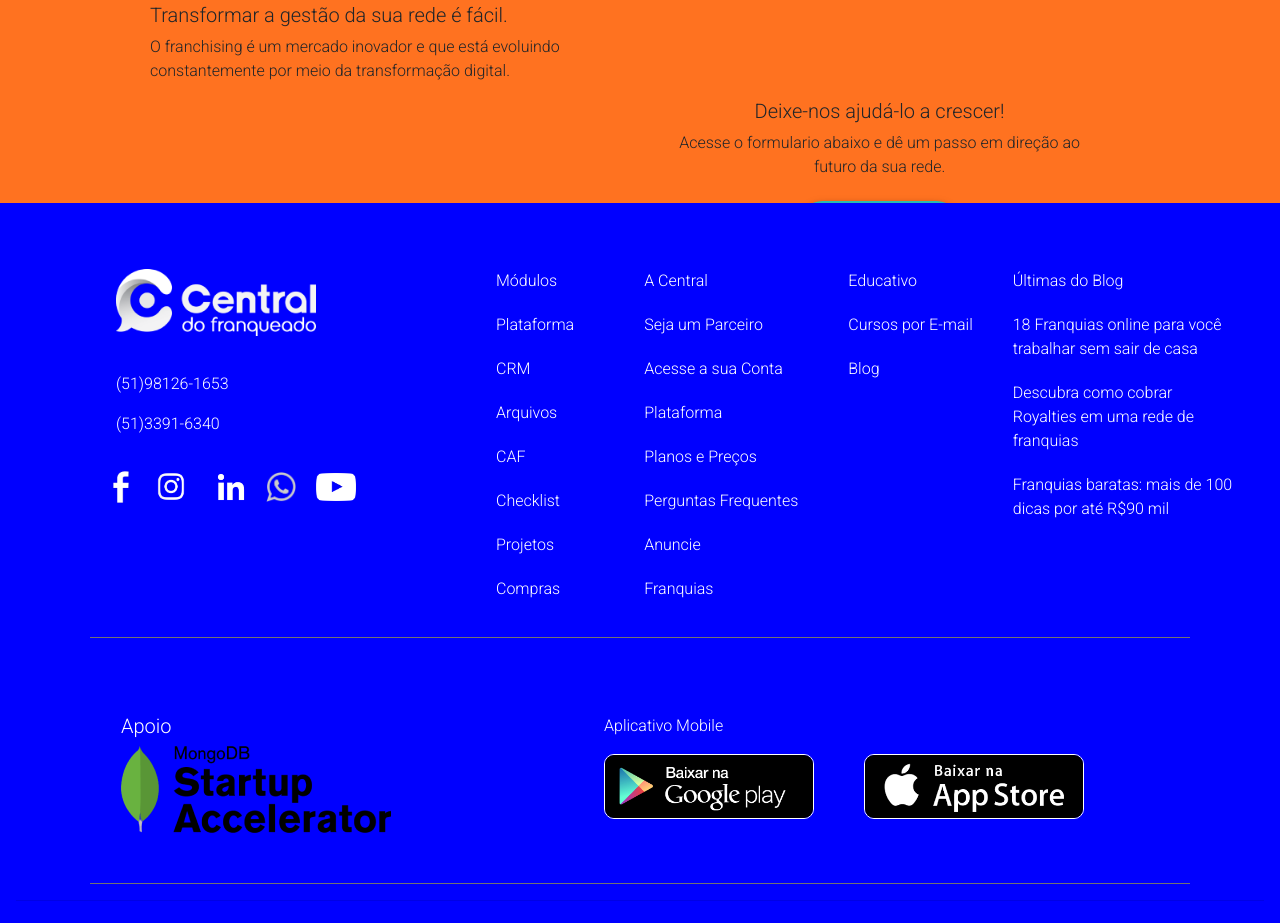
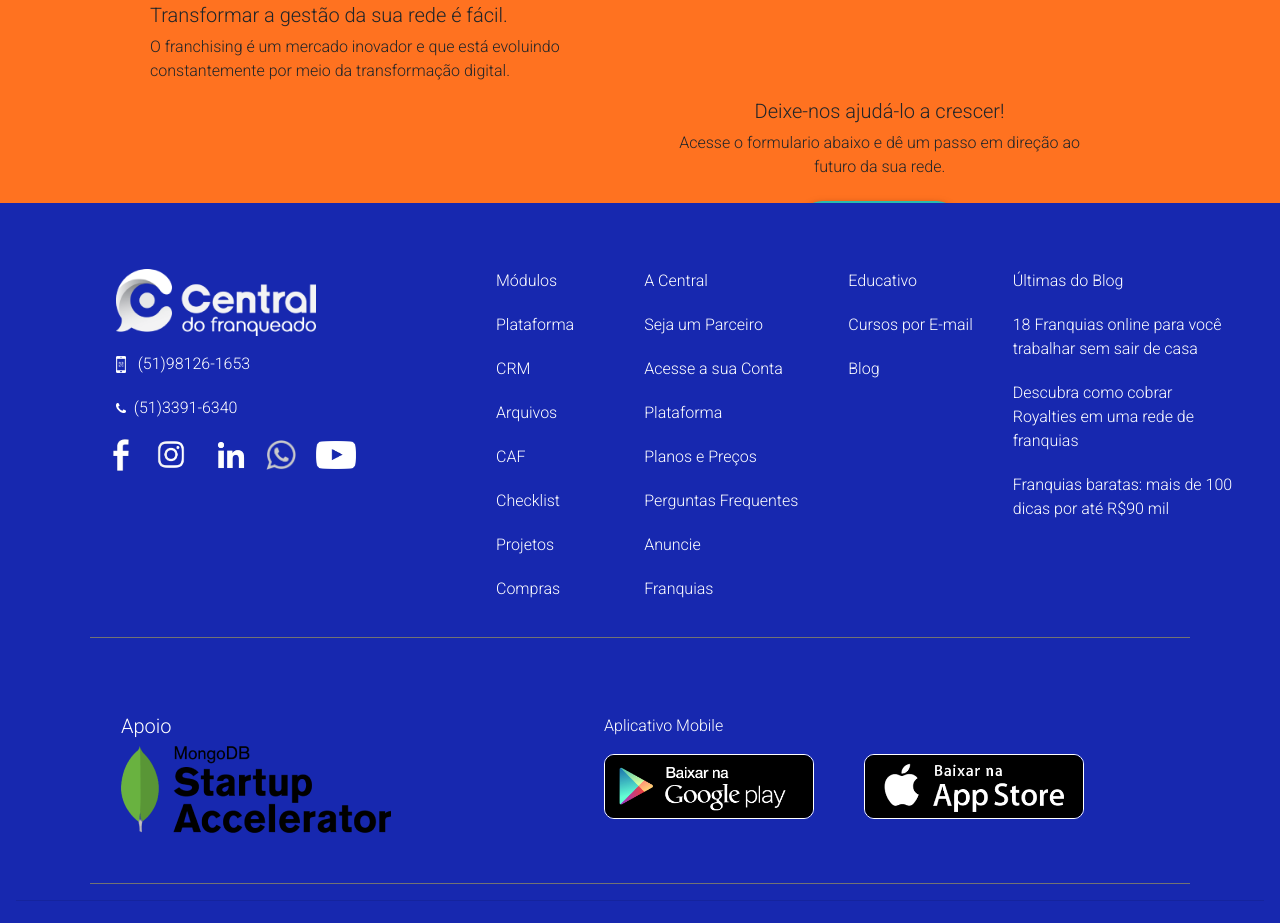
Before and after one commit to v4luss/franqueado, a Gatsby site: page /test in a window 1280 px wide. Shown: the part 3911-4834 px from the top of the page. Built offline with nearby package versions, Linux system fonts and the light colour scheme; Gatsby itself is replaced by a stand-in of ours.

Commit message:
contactSectionAjusted

```diff
--- a/src/components/footer.js
+++ b/src/components/footer.js
@@ -25,17 +25,25 @@ import LogoYou from '../images/logo-you.png'
 import StartupImg from '../images/startup.png'
 import GooglePlayBtn from '../images/google_play.png'
 import AppleStoreBtn from '../images/apple_store.png'
+import CellphoneIcon from '../images/cellicon.png'
+import TelephoneIcon from '../images/telephoneicon.png'
 
 const Section5 = () => {
     return (
-        <MDBModalBody style={{backgroundColor: 'blue', color: 'white'}}>
+        <MDBModalBody style={{backgroundColor: '#1728AF', color: 'white'}}>
             <div style={{paddingTop: '50px', paddingLeft: '100px'}}>
                 <div style={{float: 'left'}}>
                     <figure style={{}}>
                         <img src={LogoImg} style={{width: '200px'}}/>
                     </figure>
-                    <p style={{paddingTop: '20px'}}>(51)98126-1653</p>
-                    <p>(51)3391-6340</p>
+                    <div style={{marginBottom: '20px'}}>
+                        <img src={CellphoneIcon} style={{width: '10px'}}/>
+                        <span style={{paddingTop: '20px'}}> &nbsp; (51)98126-1653</span>
+                    </div>
+                    <div>
+                        <img src={TelephoneIcon} style={{width: '10px'}}/>
+                        <span>&nbsp; (51)3391-6340</span>
+                    </div>
                     <figure style={{position: 'relative', left: '-20px'}}>
                         <img src={LogoFace} style={{width: '50px'}}/>
                         <img src={LogoInsta} style={{width: '50px'}}/>
```
Also changed, not shown: src/images/cellicon.png (added), src/images/telephoneicon.png (added).
